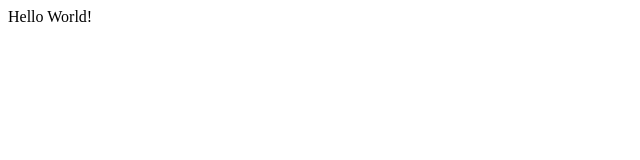
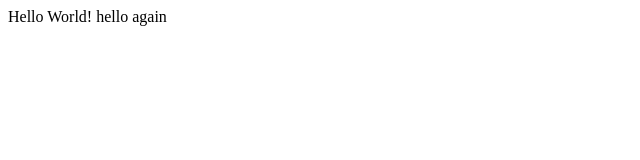
Before and after one commit to kelvin-tech/lecture0, a plain HTML site: page hello.html in a window 1280 px wide. Shown: the full height of the page, 0-640 px from the left. Drawn offline with Linux system fonts and the light colour scheme.

Commit message:
Update hello.html

```diff
--- a/hello.html
+++ b/hello.html
@@ -4,6 +4,7 @@
         <title>My Webpage</title>
     </head>
     <body>
-        Hello World!
+        Hello World! hello again
+
     </body>
 </html>
```
